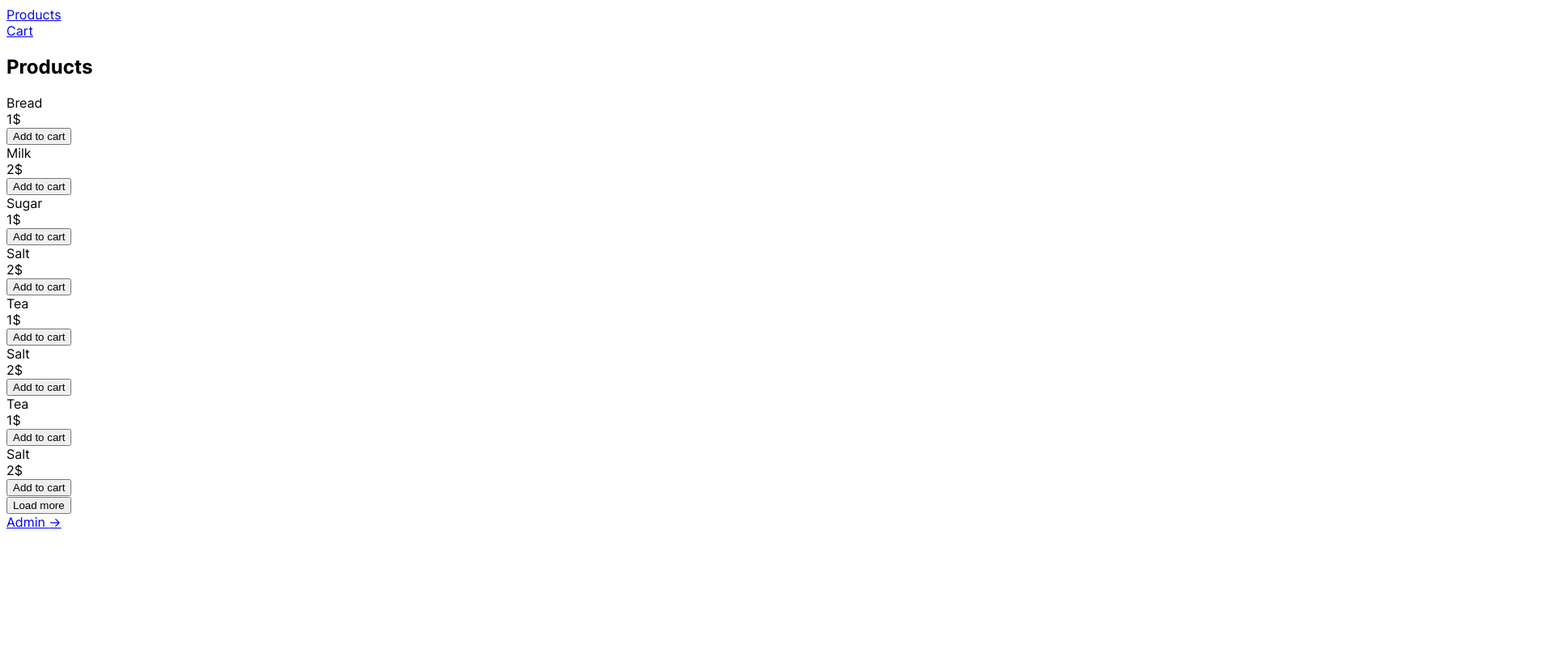
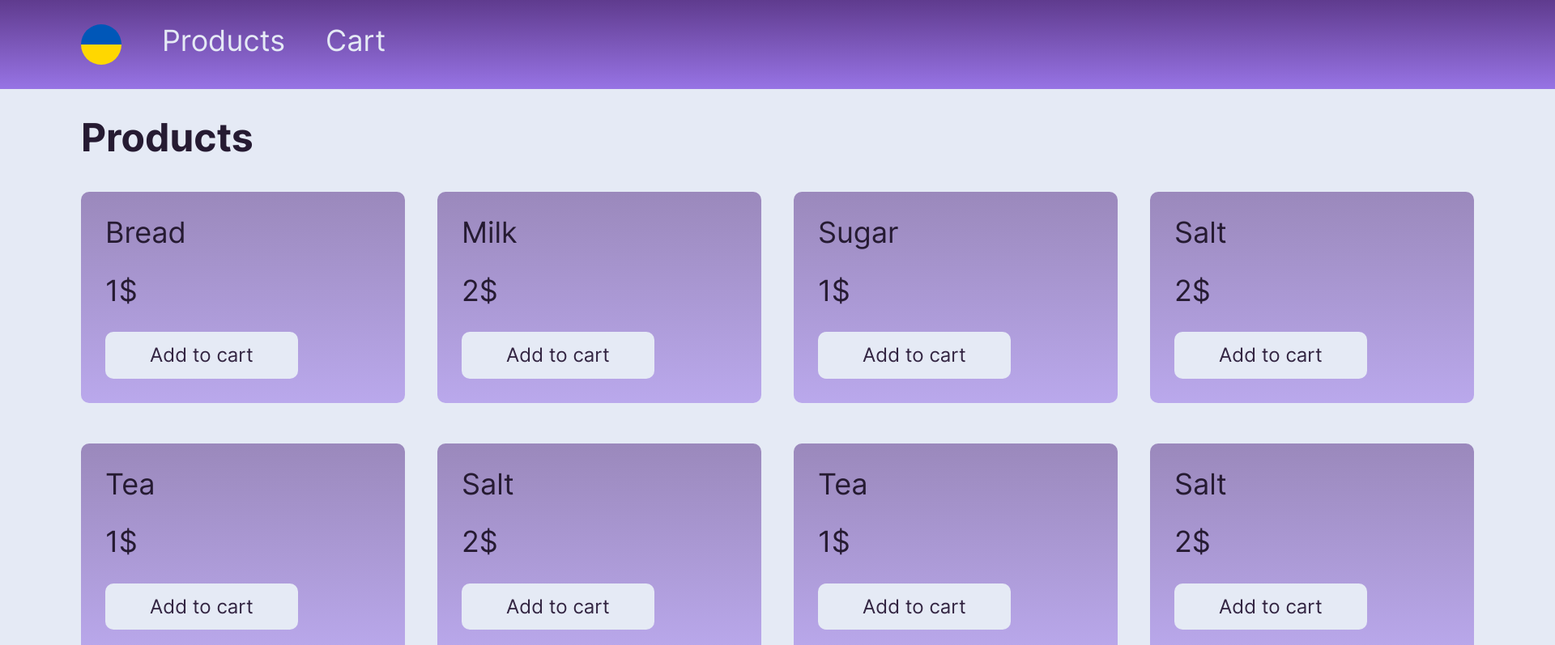
Before and after one commit to lyukhymchak/hys_academy_angular, an Angular app: page / in a window 1280 px wide. Shown: the top 797 px of the page at 81% size, 1920 px wide, since content can reach past the window. Built offline with nearby package versions, Linux system fonts and the light colour scheme.

Commit message:
ls_14 add styles

```diff
--- a/src/app/app.component.html
+++ b/src/app/app.component.html
@@ -23,10 +23,12 @@
       >
         <div class="card-name">{{ product.name }}</div>
         <div class="card-price">{{ product.price }}$</div>
-        <button class="button" type="button">Add to cart</button>
+        <button class="button btn-add" type="button">Add to cart</button>
       </div>
     </div>
-    <button class="button" type="button">Load more</button>
+    <div class="button-container">
+      <button class="button btn-load" type="button">Load more</button>
+    </div>
   </section>
 
   <footer class="footer">
--- a/src/app/app.component.scss
+++ b/src/app/app.component.scss
@@ -0,0 +1,112 @@
+$blue-color: rgb(0, 87, 184);
+$yellow-color: rgb(255, 215, 0);
+$text-color: rgb(38, 27, 50);
+$bg-color: rgb(229, 234, 245);
+$bg-header-color: linear-gradient(
+  0deg,
+  rgba(143, 103, 227, 0.9),
+  rgba(81, 40, 131, 0.9)
+);
+$header-text-color: $bg-color;
+$bg-card-color: linear-gradient(
+  0deg,
+  rgba(143, 103, 227, 0.5),
+  rgba(81, 40, 131, 0.5)
+);
+$btn-load-color: rgb(143, 103, 227);
+$btn-load-text-color: $bg-color;
+$btn-add-text-color: rgb(51, 37, 66);
+$btn-add-color: $bg-color;
+
+.container {
+  display: flex;
+  flex-direction: column;
+  margin: 0 auto;
+  width: 1920px;
+  background: $bg-color;
+}
+
+.header {
+  padding: 30px 100px;
+  background: $bg-header-color;
+}
+
+.logo {
+  border-radius: 25px;
+  width: 50px;
+  height: 50px;
+  background: linear-gradient(to bottom, $blue-color 50%, $yellow-color 50%);
+}
+
+.header-navbar {
+  display: flex;
+  flex-direction: row;
+  gap: 50px;
+}
+
+.navbar-link {
+  font-size: 36px;
+  text-decoration: none;
+  color: $header-text-color;
+}
+
+.section {
+  padding: 0 100px;
+}
+
+.cards {
+  display: grid;
+  grid-template-columns: repeat(4, 1fr);
+  column-gap: 40px;
+  row-gap: 50px;
+  margin: 40px 0;
+}
+
+.card {
+  padding: 30px;
+  background: $bg-card-color;
+  border-radius: 10px;
+}
+
+.card-name {
+  font-size: 36px;
+}
+
+.card-price {
+  font-size: 36px;
+  margin: 30px 0;
+}
+
+.button-container {
+  display: flex;
+  justify-content: center;
+  align-items: center;
+  margin-top: 50px;
+}
+
+.button {
+  cursor: pointer;
+  border-radius: 10px;
+  border-style: none;
+  padding: 15px 55px;
+}
+
+.btn-add {
+  background-color: $btn-add-color;
+  color: $btn-add-text-color;
+}
+
+.btn-load {
+  background: $btn-load-color;
+  color: $btn-load-text-color;
+}
+
+.footer {
+  padding: 50px 50px;
+}
+
+.footer-link {
+  font-size: 36px;
+  text-decoration: none;
+  color: $text-color;
+}
--- a/src/styles.scss
+++ b/src/styles.scss
@@ -1,5 +1,10 @@
+@import "~normalize.css";
 @import "../src/assets/fonts/fonts.scss";
+
+$text-color: rgb(38, 27, 50);
 
 body {
   font-family: "Inter";
+  font-size: 24px;
+  color: $text-color;
 }
```
